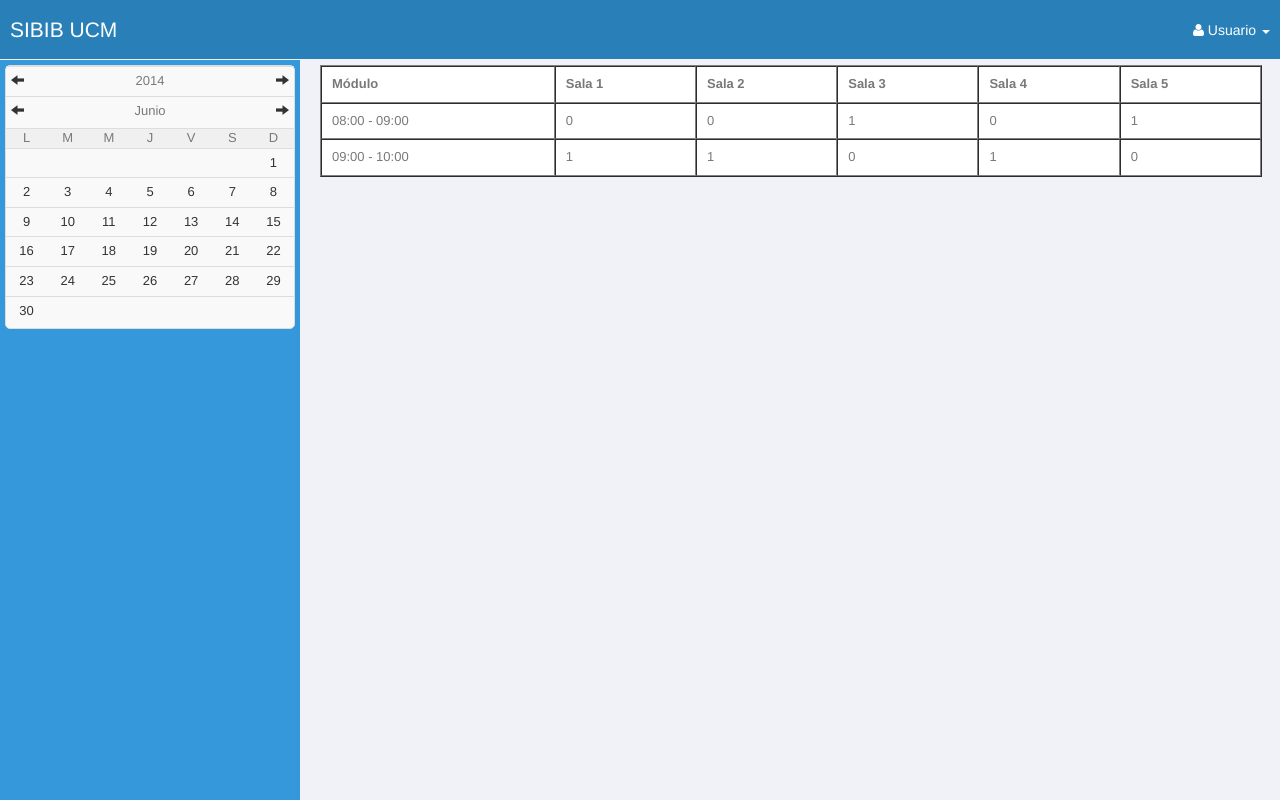
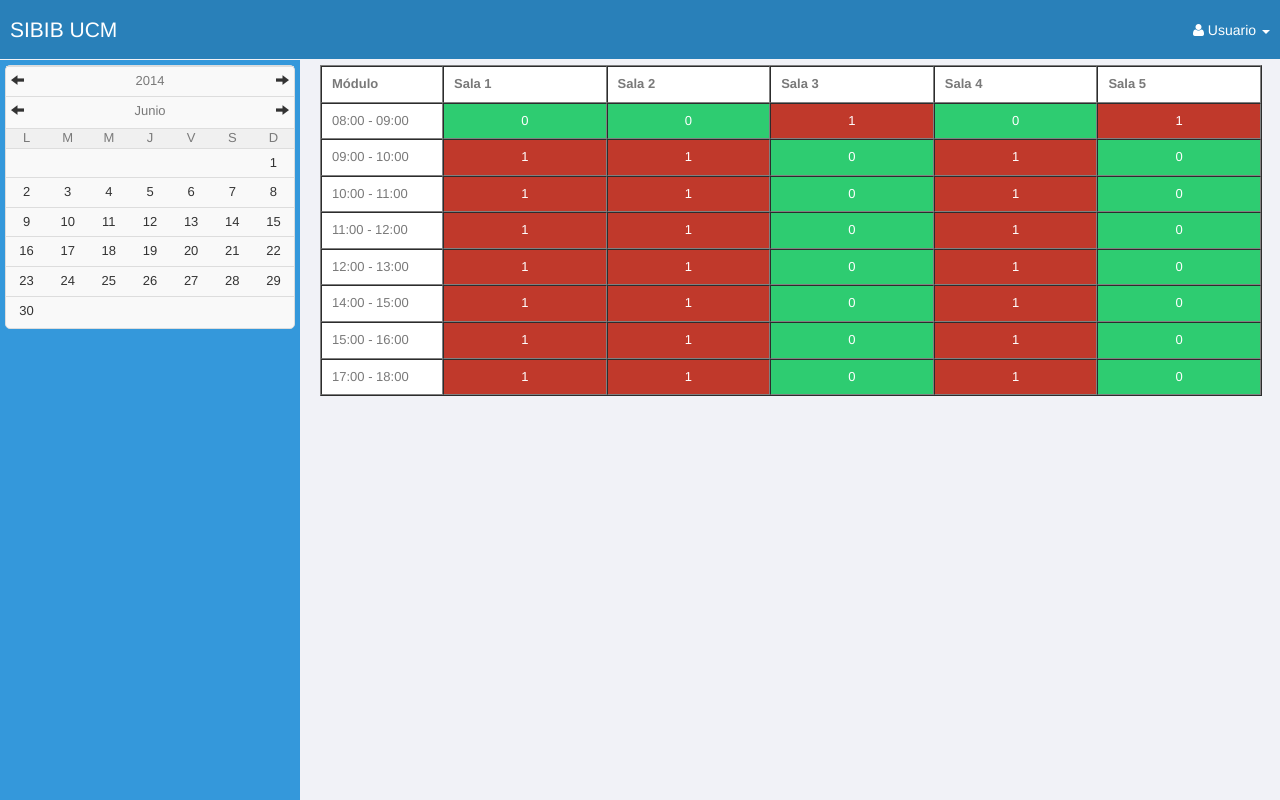
Before and after one commit to ernestoacevedo/reserva-salas, a CodeIgniter app: page / in a window 1280 px wide. Run offline with CodeIgniter, Linux system fonts and the light colour scheme.

Commit message:
Creación de método que actualiza los colores de la tabla

```diff
--- a/application/views/view_index.php
+++ b/application/views/view_index.php
@@ -37,7 +37,7 @@
 					<table id="tabla_horarios" border="1" style="table">
 						<thhead>
 							<tr>
-								<th> Módulo </th>
+								<th style="width: 100px;"> Módulo </th>
 								<th> Sala 1 </th>
 								<th> Sala 2 </th>
 								<th> Sala 3 </th>
@@ -48,19 +48,67 @@
 						<tbody>
 							<tr>
 								<td> 08:00 - 09:00 </td>
-								<td>0</td>
-								<td>0</td>
-								<td>1</td>
-								<td>0</td>
-								<td>1</td>
+								<td class="horario">0</td>
+								<td class="horario">0</td>
+								<td class="horario">1</td>
+								<td class="horario">0</td>
+								<td class="horario">1</td>
 							</tr>
 							<tr>
 								<td> 09:00 - 10:00 </td>
-								<td>1</td>
-								<td>1</td>
-								<td>0</td>
-								<td>1</td>
-								<td>0</td>
+								<td class="horario">1</td>
+								<td class="horario">1</td>
+								<td class="horario">0</td>
+								<td class="horario">1</td>
+								<td class="horario">0</td>
+							</tr>
+							<tr>
+								<td> 10:00 - 11:00 </td>
+								<td class="horario">1</td>
+								<td class="horario">1</td>
+								<td class="horario">0</td>
+								<td class="horario">1</td>
+								<td class="horario">0</td>
+							</tr>
+							<tr>
+								<td> 11:00 - 12:00 </td>
+								<td class="horario">1</td>
+								<td class="horario">1</td>
+								<td class="horario">0</td>
+								<td class="horario">1</td>
+								<td class="horario">0</td>
+							</tr>
+							<tr>
+								<td> 12:00 - 13:00 </td>
+								<td class="horario">1</td>
+								<td class="horario">1</td>
+								<td class="horario">0</td>
+								<td class="horario">1</td>
+								<td class="horario">0</td>
+							</tr>
+							<tr>
+								<td> 14:00 - 15:00 </td>
+								<td class="horario">1</td>
+								<td class="horario">1</td>
+								<td class="horario">0</td>
+								<td class="horario">1</td>
+								<td class="horario">0</td>
+							</tr>
+							<tr>
+								<td> 15:00 - 16:00 </td>
+								<td class="horario">1</td>
+								<td class="horario">1</td>
+								<td class="horario">0</td>
+								<td class="horario">1</td>
+								<td class="horario">0</td>
+							</tr>
+							<tr>
+								<td> 17:00 - 18:00 </td>
+								<td class="horario">1</td>
+								<td class="horario">1</td>
+								<td class="horario">0</td>
+								<td class="horario">1</td>
+								<td class="horario">0</td>
 							</tr>
 						</tbody>
 					</table>
--- a/css/custom.css
+++ b/css/custom.css
@@ -72,3 +72,8 @@ a.logo {
 #usermenu ul {
   left: -77px;
 }
+
+.horario {
+  color: white;
+  text-align: center;
+}
--- a/js/custom.js
+++ b/js/custom.js
@@ -46,5 +46,21 @@ $(document).ready(function() {
 		$(this).popover({content: 'Hola '});
 	});
 
+	var actualizarTabla = function($tabla){
+		$tabla.each(function(i,elemento){
+			console.log($(this).html());
+			switch($(this).html()){
+				case "0":
+					$(this).css({'background':'#2ecc71'});
+					break;
+				case "1":
+					$(this).css({'background':'#c0392b'});
+					break;
+			}
+		});
+	};
+
+	actualizarTabla($('#tabla_horarios td'));
+
 	$('#tabla_horarios').dataTable({"bJQueryUI": true,"sDom": "<H><t><F>"});
 });
```
